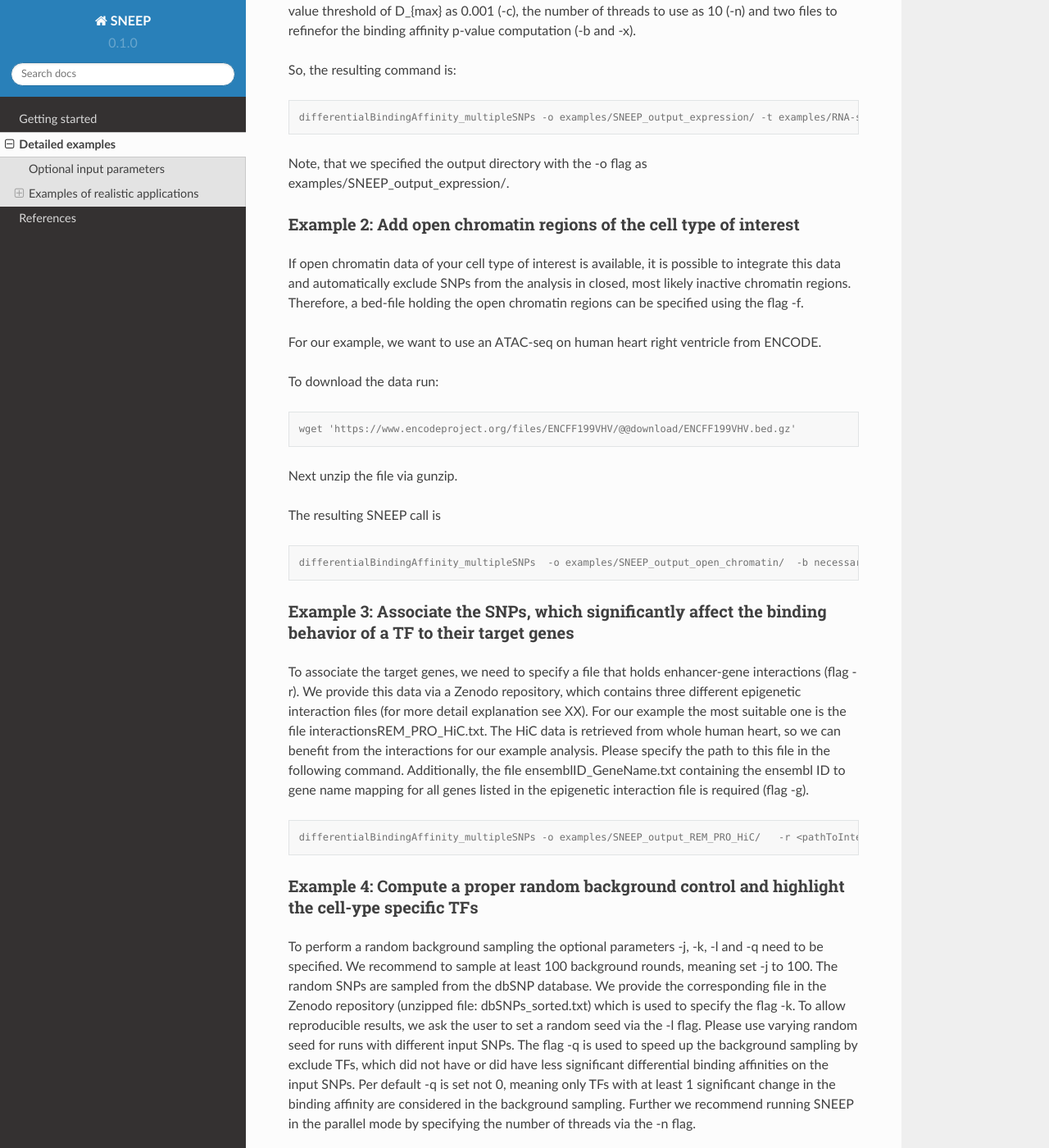
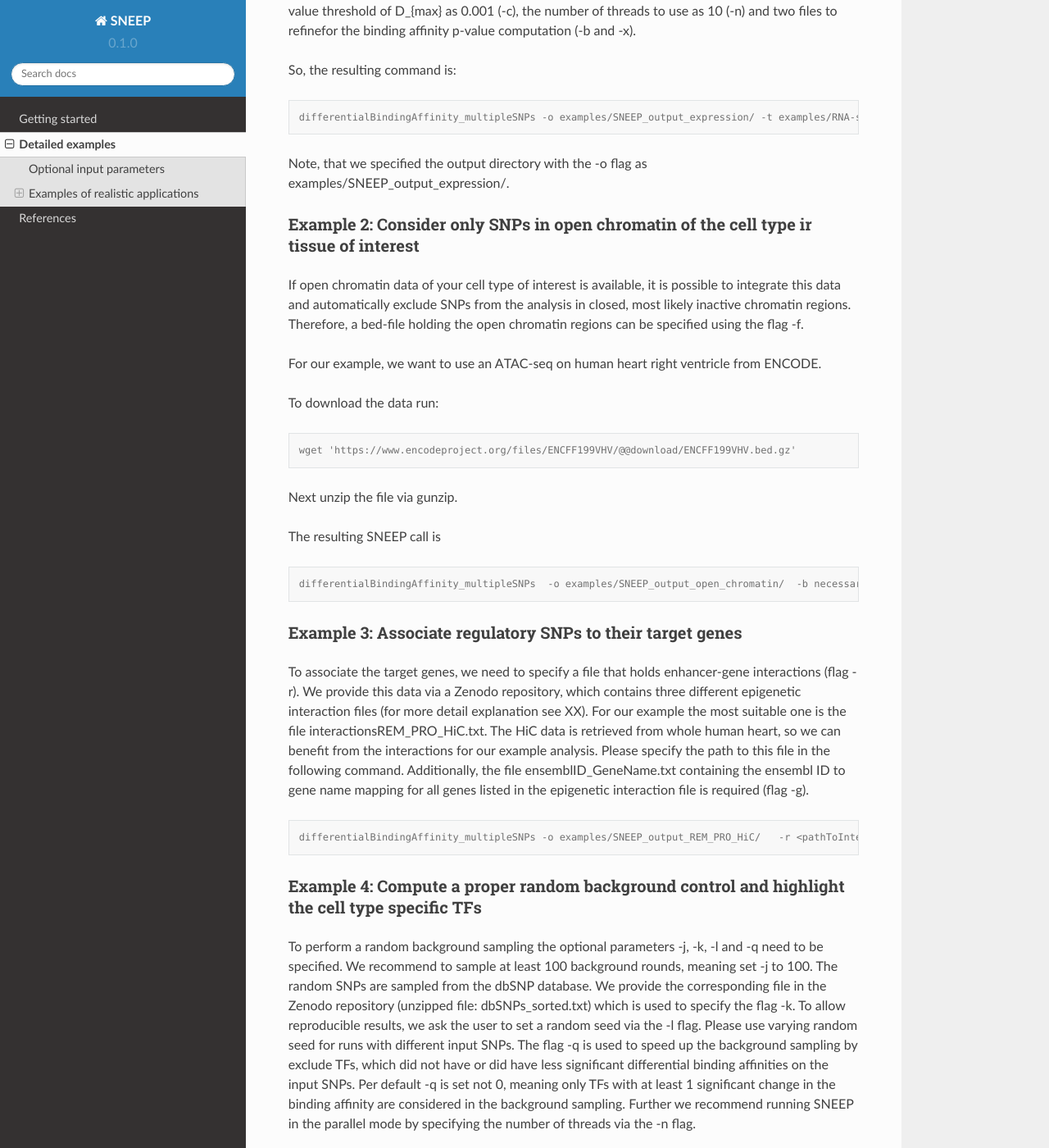
Before and after one commit to SchulzLab/SNEEP, a Sphinx documentation site: the page built from docs/examples.rst, in a window 1280 px wide and 1400 px high, scrolled down 1435 px. Shown: the whole window at 82% size. Built offline with Sphinx 7.4.7 and the Read the Docs theme 2.0.0, drawn with Linux system fonts in a browser that asks for light colours; pages that are not in the unit, such as notebooks, are missing from menus.

Commit message:
Update examples.rst

```diff
--- a/docs/examples.rst
+++ b/docs/examples.rst
@@ -65,8 +65,8 @@ So, the resulting command is:
 
 Note, that we specified the output directory with the -o flag as examples/SNEEP_output_expression/.
 
-Example 2: Add open chromatin regions of the cell type of interest
--------------------------------------------------------------------
+Example 2: Consider only SNPs in open chromatin of the cell type ir tissue of interest
+---------------------------------------------------------------------------------------
 
 If open chromatin data of your cell type of interest is available, it is possible to integrate this data and automatically exclude SNPs from the analysis in closed, most likely inactive chromatin regions.
 Therefore, a bed-file holding the open chromatin regions can be specified using the flag -f.
@@ -88,7 +88,7 @@ The resulting SNEEP call is
 
   differentialBindingAffinity_multipleSNPs  -o examples/SNEEP_output_open_chromatin/  -b necessaryInputFiles/frequency.txt -x necessaryInputFiles/transition_m    atrix.txt -f ENCFF199VHV.bed  -c 0.001 -n 10 -s necessaryInputFiles/estimatedScalesPerMotif_1.9.txt examples/combined_Jaspar2022_Hocomoco_Kellis_human_transfac.txt examples/SNPs_EFO_0000612_myocardial_infarction.bed <pathToGenome>
 
-Example 3: Associate the SNPs, which significantly affect the binding behavior of a TF to their target genes
+Example 3: Associate regulatory SNPs to their target genes
 ------------------------------------------------------------------------------------------------------------
 
 To associate the target genes, we need to specify a file that holds enhancer-gene interactions (flag -r). We provide this data via a Zenodo repository, which contains three different epigenetic interaction files (for more detail explanation see XX). For our example the most suitable one is the file interactionsREM_PRO_HiC.txt. The HiC data is retrieved from whole human heart, so we can benefit from the interactions for our example analysis. Please specify the path to this file in the following command. Additionally, the file ensemblID_GeneName.txt containing the ensembl ID to gene name mapping for all genes listed in the epigenetic interaction file is required (flag -g).
@@ -97,7 +97,7 @@ To associate the target genes, we need to specify a file that holds enhancer-gen
 
   differentialBindingAffinity_multipleSNPs -o examples/SNEEP_output_REM_PRO_HiC/   -r <pathToInteractions> -g ensemblID_GeneName.txt -c 0.001 -n 10 necessaryInputFiles/estimatedScalesPerMotif_1.9.txt -b necessaryInputFiles/frequency.txt -x necessaryInputFiles/transition_matrix.txt examples/combined_Jaspar2022_Hocomoco_Kellis_human_transfac.txt  examples/SNPs_EFO_0000612_myocardial_infarction.bed ${genome}
 
-Example 4: Compute a proper random background control and highlight the cell-ype specific TFs
+Example 4: Compute a proper random background control and highlight the cell type specific TFs
 ---------------------------------------------------------------------------------------------
 
 To perform a random background sampling the optional parameters -j, -k, -l and -q need to be specified. We recommend to sample at least 100 background rounds, meaning set -j to 100. The random SNPs are sampled from the dbSNP database. We provide the corresponding file in the Zenodo repository (unzipped file: dbSNPs_sorted.txt) which is used to specify the flag -k. To allow reproducible results, we ask the user to set a random seed via the -l flag. Please use varying random seed for runs with different input SNPs. The flag -q is used to speed up the background sampling by exclude TFs, which did not have or did have less significant differential binding affinities on the input SNPs. Per default -q is set not 0, meaning only TFs with at least 1 significant change in the binding affinity are considered in the background sampling.
```
